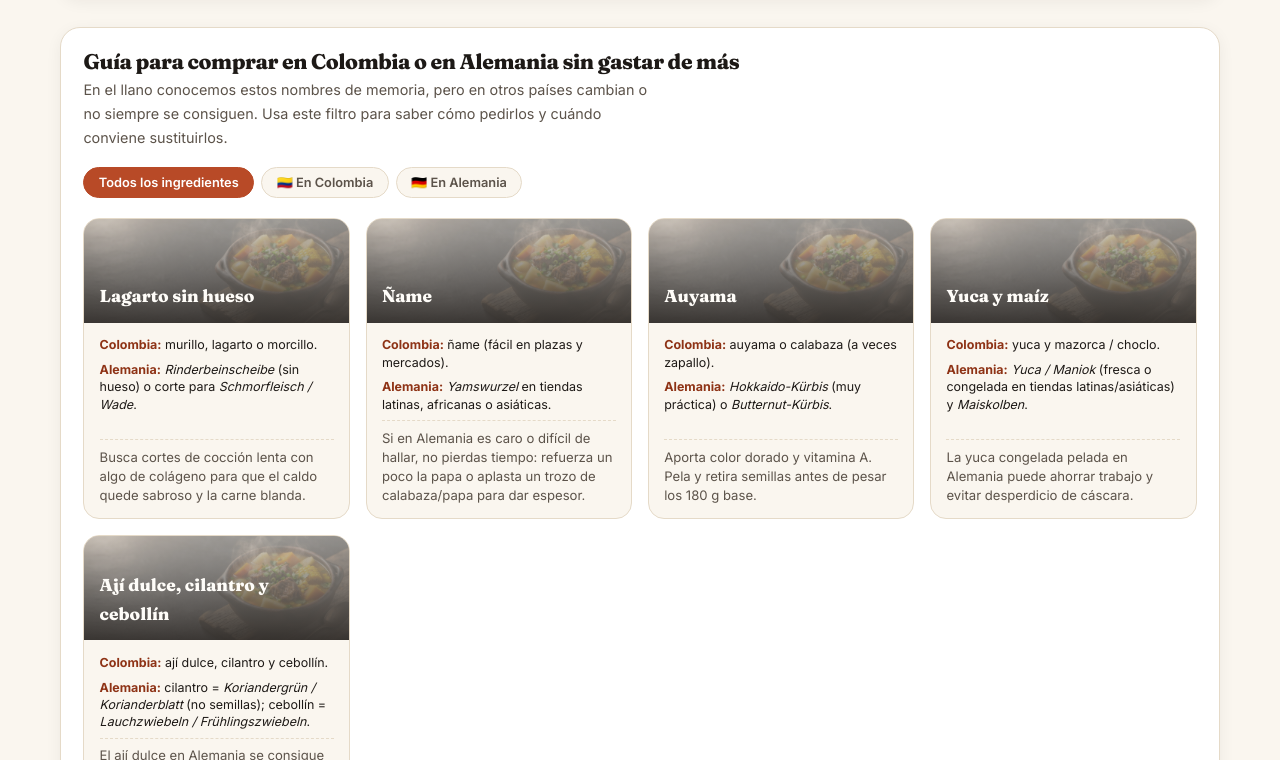
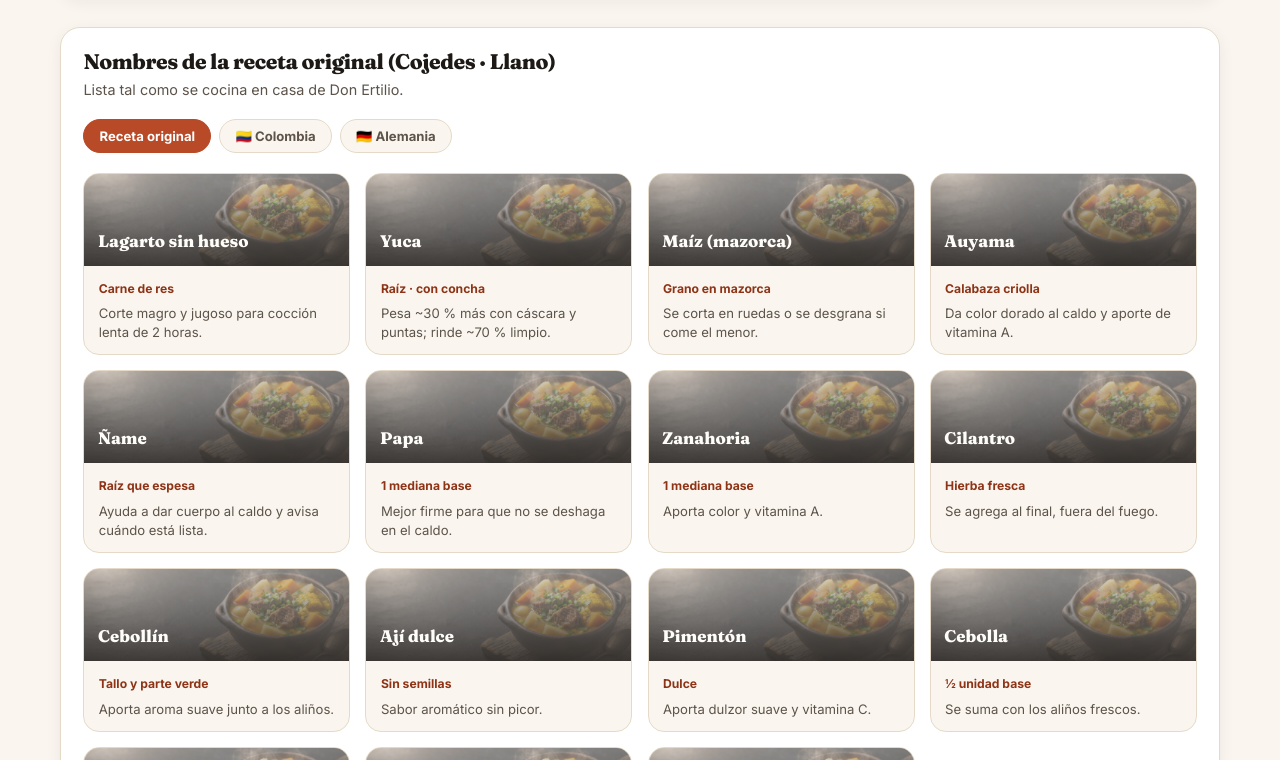
Before and after one commit to Dougs89/Recetas, a plain HTML site: page index.html in a window 1280 px wide. Shown: the part 2040-2800 px from the top of the page. Drawn offline with Linux system fonts and the light colour scheme.

Commit message:
Revise index.html for better layout and content
Updated HTML structure and styling for recipe page, including improved descriptions and responsive design elements.

```diff
--- a/index.html
+++ b/index.html
@@ -4,7 +4,7 @@
 <meta charset="UTF-8">
 <meta name="viewport" content="width=device-width, initial-scale=1.0">
 <title>Sopa Criolla de Res de Don Ertilio · Recetas del Llano</title>
-<meta name="description" content="Sopa Criolla de Res de Don Ertilio: receta ajustable a cualquier número de personas, equivalencias para Colombia y Alemania, guía de cocción y porción infantil.">
+<meta name="description" content="Sopa Criolla de Res de Don Ertilio: receta ajustable a cualquier número de personas, nombres de ingredientes en receta original, Colombia y Alemania, reloj de cocción y porción infantil.">
 <meta name="theme-color" content="#B84A27">
 <link rel="preconnect" href="https://fonts.googleapis.com">
 <link rel="preconnect" href="https://fonts.gstatic.com" crossorigin>
@@ -46,7 +46,7 @@ body{
 
 h1,h2,h3,.brand-name{font-family:'Fraunces',Georgia,serif;line-height:1.08;letter-spacing:-.02em}
 img{display:block;max-width:100%}
-.wrap{width:min(100% - 2rem,var(--max));margin-inline:auto}
+.wrap{width:min(100% - clamp(2rem, 5vw, 4.5rem), var(--max));margin-inline:auto}
 
 /* Barra de progreso de lectura */
 .read-progress{
@@ -83,61 +83,70 @@ img{display:block;max-width:100%}
 }
 .btn-cta:hover{background:var(--brand-dk);transform:translateY(-2px)}
 
-/* ============ 3. HERO CON FOTOGRAFÍA PROTAGONISTA ============ */
+/* ============ 3. HERO CON FOTOGRAFÍA CLARA Y MARGEN CÓMODO ============ */
 .hero{
   position:relative;overflow:hidden;color:#FFFDF9;
   min-height:min(86vh,720px);
   display:flex;align-items:center;
-  padding:clamp(3rem,6vw,4.8rem) 0;
-  background:#16110E;
+  padding:clamp(3rem,6vw,5rem) 0;
+  background:#241B15;
 }
 .hero-bg{
   position:absolute;inset:0;width:100%;height:100%;
   object-fit:cover;object-position:center;
   z-index:0;
-  transform:scale(calc(1 + var(--scroll-p, 0) * 0.08));
+  opacity:.95;
+  transform:scale(calc(1 + var(--scroll-p, 0) * 0.06));
   transition:transform .15s ease-out;
 }
 .hero-scrim{
   position:absolute;inset:0;z-index:1;pointer-events:none;
   background:
-    linear-gradient(90deg,rgba(18,13,10,.88) 0%,rgba(18,13,10,.64) 48%,rgba(18,13,10,.24) 100%),
-    linear-gradient(180deg,rgba(18,13,10,.25) 0%,rgba(18,13,10,.70) 100%);
+    linear-gradient(90deg,rgba(20,14,10,.76) 0%,rgba(20,14,10,.46) 52%,rgba(20,14,10,.12) 100%),
+    linear-gradient(180deg,rgba(20,14,10,.14) 0%,rgba(20,14,10,.48) 100%);
 }
 @media(max-width:880px){
   .hero{min-height:auto;padding:2.6rem 0 3.2rem}
   .hero-scrim{
-    background:linear-gradient(180deg,rgba(18,13,10,.72) 0%,rgba(18,13,10,.88) 100%);
+    background:linear-gradient(180deg,rgba(20,14,10,.56) 0%,rgba(20,14,10,.78) 100%);
   }
 }
 
 .hero-grid{
   position:relative;z-index:2;
   display:grid;grid-template-columns:1.25fr .75fr;
-  gap:clamp(1.6rem,4vw,3.2rem);align-items:end;
+  gap:clamp(1.8rem,4vw,3.4rem);align-items:end;
   width:100%;
 }
-@media(max-width:880px){.hero-grid{grid-template-columns:1fr;align-items:start}}
+.hero-copy{padding-left:clamp(.25rem, 1.5vw, 1.25rem)}
+@media(max-width:880px){
+  .hero-grid{grid-template-columns:1fr;align-items:start}
+  .hero-copy{padding-left:0}
+}
 
 .eyebrow{
   display:inline-block;font-size:.72rem;font-weight:700;letter-spacing:.18em;
-  text-transform:uppercase;color:#F5B867;margin-bottom:.8rem;
+  text-transform:uppercase;color:#FFD089;margin-bottom:.8rem;
+  text-shadow:0 1px 8px rgba(0,0,0,.45);
 }
 .hero h1{
-  font-size:clamp(2.2rem,5.5vw,3.75rem);font-weight:800;margin-bottom:.8rem;
+  font-size:clamp(2.2rem,5.4vw,3.7rem);font-weight:800;margin-bottom:.8rem;
   text-wrap:balance;
+  text-shadow:0 2px 14px rgba(0,0,0,.45);
 }
-.hero h1 em{font-style:italic;color:#F5B867}
+.hero h1 em{font-style:italic;color:#FFD089}
 
 .tagline{
   font-family:'Fraunces',Georgia,serif;font-style:italic;font-weight:600;
-  font-size:clamp(1rem,2vw,1.25rem);color:#FDE4B4;
+  font-size:clamp(1rem,2vw,1.25rem);color:#FFF1D0;
   margin-bottom:1rem;padding-left:.95rem;border-left:3px solid var(--amber);
   max-width:44ch;
+  text-shadow:0 1px 8px rgba(0,0,0,.45);
 }
 .hero-lead{
   font-size:clamp(.96rem,1.8vw,1.06rem);
-  color:rgba(255,253,249,.92);max-width:48ch;margin-bottom:1.45rem;
+  color:#FFFDF9;max-width:46ch;margin-bottom:1.45rem;
+  text-shadow:0 1px 10px rgba(0,0,0,.45);
 }
 .hero-actions{display:flex;flex-wrap:wrap;gap:.8rem;margin-bottom:1.35rem}
 .btn-hero{
@@ -145,38 +154,40 @@ img{display:block;max-width:100%}
   background:var(--amber);color:#1D1916;text-decoration:none;
   font-weight:700;font-size:.92rem;padding:.72rem 1.35rem;border-radius:999px;
   transition:transform .2s,background .2s;
+  box-shadow:0 8px 20px rgba(0,0,0,.28);
 }
 .btn-hero:hover{background:#E79A3B;transform:translateY(-2px)}
 .btn-ghost{
   display:inline-flex;align-items:center;gap:.45rem;
   color:#FFFDF9;text-decoration:none;font-weight:600;font-size:.9rem;
   padding:.7rem 1.15rem;border-radius:999px;
-  border:1px solid rgba(255,253,249,.32);background:rgba(255,253,249,.08);
+  border:1px solid rgba(255,253,249,.4);background:rgba(20,14,10,.45);
   transition:background .2s;
 }
-.btn-ghost:hover{background:rgba(255,253,249,.18)}
+.btn-ghost:hover{background:rgba(20,14,10,.68)}
 
 .badges{display:flex;flex-wrap:wrap;gap:.45rem}
 .badge{
   font-size:.76rem;font-weight:600;padding:.36rem .78rem;border-radius:999px;
-  background:rgba(255,253,249,.12);border:1px solid rgba(255,253,249,.22);color:#FFFDF9;
+  background:rgba(20,14,10,.48);border:1px solid rgba(255,253,249,.28);color:#FFFDF9;
+  backdrop-filter:blur(4px);
 }
 
 .ficha-compacta{
   display:grid;grid-template-columns:1fr 1fr;gap:.75rem;
-  background:rgba(22,17,14,.65);
-  border:1px solid rgba(255,253,249,.18);
+  background:rgba(20,14,10,.58);
+  border:1px solid rgba(255,253,249,.22);
   border-radius:20px;padding:1.1rem;
   backdrop-filter:blur(8px);-webkit-backdrop-filter:blur(8px);
 }
-.ficha-pill{padding:.65rem .75rem;border-radius:14px;background:rgba(255,253,249,.06)}
+.ficha-pill{padding:.65rem .75rem;border-radius:14px;background:rgba(255,253,249,.08)}
 .ficha-pill strong{display:block;font-family:'Fraunces',serif;font-size:1.3rem;font-weight:800;color:#FFFDF9;line-height:1.1}
-.ficha-pill span{font-size:.74rem;color:rgba(255,253,249,.78)}
+.ficha-pill span{font-size:.74rem;color:rgba(255,253,249,.85)}
 
 /* ============ 4. SECCIONES ============ */
 section{padding:clamp(2.8rem,6vw,4.6rem) 0}
 .sec-head{max-width:64ch;margin-bottom:clamp(1.5rem,3vw,2.2rem)}
-.sec-head .eyebrow{color:var(--brand);margin-bottom:.5rem}
+.sec-head .eyebrow{color:var(--brand);margin-bottom:.5rem;text-shadow:none}
 .sec-head h2{font-size:clamp(1.65rem,3.8vw,2.45rem);font-weight:800;margin-bottom:.65rem;text-wrap:balance}
 .sec-head p{color:var(--ink-soft);font-size:1rem}
 
@@ -255,7 +266,7 @@ table.tbl tbody tr:hover{background:#FCF9F3}
   .tbl-wrap{background:transparent;border:0;box-shadow:none}
 }
 
-/* ============ 7. GUÍA DE EQUIVALENCIAS (COJEDES · COLOMBIA · ALEMANIA) ============ */
+/* ============ 7. PESTAÑAS CON CONTENIDO PROPIO POR REGIÓN ============ */
 .visual-guide-box{
   margin-top:1.8rem;
   background:var(--paper);border:1px solid var(--line);border-radius:var(--radius);
@@ -265,39 +276,37 @@ table.tbl tbody tr:hover{background:#FCF9F3}
 .vg-header h3{font-size:1.32rem;font-weight:800;color:var(--ink);margin-bottom:.3rem}
 .vg-header p{font-size:.9rem;color:var(--ink-soft);max-width:64ch}
 
-.filter-pills{display:flex;flex-wrap:wrap;gap:.45rem;margin-bottom:1.2rem}
+.filter-pills{display:flex;flex-wrap:wrap;gap:.5rem;margin-bottom:1.25rem}
 .pill-btn{
   border:1px solid var(--line);background:var(--cream);color:var(--ink-soft);
-  font-family:inherit;font-size:.8rem;font-weight:600;padding:.45rem .9rem;
+  font-family:inherit;font-size:.82rem;font-weight:700;padding:.48rem .95rem;
   border-radius:999px;cursor:pointer;transition:all .2s;
 }
 .pill-btn:hover{border-color:var(--brand);color:var(--brand)}
 .pill-btn.active{background:var(--brand);border-color:var(--brand);color:#fff}
 
-.ing-grid{display:grid;grid-template-columns:repeat(auto-fill,minmax(260px,1fr));gap:1rem}
+.ing-grid{display:grid;grid-template-columns:repeat(auto-fill,minmax(230px,1fr));gap:.95rem}
 .ing-card{
   border:1px solid var(--line);border-radius:16px;overflow:hidden;
   background:var(--cream);display:flex;flex-direction:column;
   transition:transform .25s,box-shadow .25s;
 }
 .ing-card:hover{transform:translateY(-3px);box-shadow:var(--shadow-sm)}
-.ing-card.hidden{display:none}
 .ing-thumb{
-  height:104px;position:relative;overflow:hidden;
-  display:flex;align-items:flex-end;padding:.75rem .95rem;
+  height:92px;position:relative;overflow:hidden;
+  display:flex;align-items:flex-end;padding:.65rem .85rem;
 }
 .ing-thumb img{
-  position:absolute;inset:0;width:100%;height:100%;object-fit:cover;opacity:.34;
+  position:absolute;inset:0;width:100%;height:100%;object-fit:cover;opacity:.48;
 }
 .ing-thumb::after{
   content:"";position:absolute;inset:0;
-  background:linear-gradient(180deg,rgba(29,25,22,.15) 0%,rgba(29,25,22,.82) 100%);
+  background:linear-gradient(180deg,rgba(29,25,22,.1) 0%,rgba(29,25,22,.78) 100%);
 }
-.ing-thumb span{position:relative;z-index:1;color:#FFFDF9;font-family:'Fraunces',serif;font-size:1.08rem;font-weight:800}
-.ing-body{padding:.85rem .95rem;flex:1;display:flex;flex-direction:column;gap:.45rem}
-.ing-region{font-size:.78rem;color:var(--ink);line-height:1.4}
-.ing-region strong{color:var(--brand-dk)}
-.ing-tip{font-size:.82rem;color:var(--ink-soft);line-height:1.45;border-top:1px dashed var(--line);padding-top:.45rem;margin-top:auto}
+.ing-thumb span{position:relative;z-index:1;color:#FFFDF9;font-family:'Fraunces',serif;font-size:1.05rem;font-weight:800}
+.ing-body{padding:.8rem .9rem;flex:1;display:flex;flex-direction:column;gap:.35rem}
+.ing-sub{font-size:.76rem;font-weight:700;color:var(--brand-dk)}
+.ing-desc{font-size:.82rem;color:var(--ink-soft);line-height:1.42}
 
 /* ============ 8. BALANCE NUTRICIONAL ============ */
 .bal-grid{display:grid;grid-template-columns:repeat(auto-fit,minmax(235px,1fr));gap:1rem}
@@ -374,7 +383,7 @@ table.tbl tbody tr:hover{background:#FCF9F3}
 .kids-list li{display:flex;gap:.75rem;align-items:flex-start;background:rgba(255,255,255,.08);border:1px solid rgba(255,255,255,.14);border-radius:14px;padding:.8rem 1rem;font-size:.92rem}
 .kids-list .tick{flex:0 0 auto;width:1.35rem;height:1.35rem;border-radius:50%;background:var(--amber);color:#1D1916;display:grid;place-items:center;font-size:.75rem;font-weight:900;margin-top:.1rem}
 
-/* ============ 11. REPERTORIO DE RECETAS (LLANO Y DECEMBRINAS) ============ */
+/* ============ 11. REPERTORIO DE RECETAS ============ */
 .series-grid{display:grid;grid-template-columns:repeat(auto-fit,minmax(250px,1fr));gap:1rem}
 .series-card{
   background:var(--paper);border:1px solid var(--line);border-radius:18px;
@@ -428,7 +437,7 @@ footer strong{color:#FFFDF9;font-family:'Fraunces',serif;font-size:1rem}
     <div class="brand-name"><span class="brand-dot"></span> Recetas de Don Ertilio</div>
     <nav class="nav">
       <a href="#ingredientes">Ingredientes</a>
-      <a href="#guia-visual">Colombia y Alemania</a>
+      <a href="#guia-visual">Nombres por región</a>
       <a href="#nutricion">Nutrición</a>
       <a href="#preparacion">Preparación</a>
       <a href="#menor">Para el menor</a>
@@ -443,7 +452,7 @@ footer strong{color:#FFFDF9;font-family:'Fraunces',serif;font-size:1rem}
   <div class="hero-scrim" aria-hidden="true"></div>
 
   <div class="wrap hero-grid">
-    <div>
+    <div class="hero-copy">
       <span class="eyebrow">Cojedes · Cocina del Llano al Mundo</span>
       <h1>Sopa Criolla de Res <em>de Don Ertilio</em></h1>
       <p class="tagline">«Compra justo, cocina una vez, come bien, sin que falte ni que sobre.»</p>
@@ -453,12 +462,12 @@ footer strong{color:#FFFDF9;font-family:'Fraunces',serif;font-size:1rem}
       </p>
       <div class="hero-actions">
         <a class="btn-hero" href="#ingredientes">Ajustar porciones →</a>
-        <a class="btn-ghost" href="#guia-visual">Ver nombres en Colombia y Alemania</a>
+        <a class="btn-ghost" href="#guia-visual">Ver nombres por país</a>
       </div>
       <div class="badges">
         <span class="badge">🍲 Porciones ajustables</span>
         <span class="badge">⏱️ 02h:00min cocción</span>
-        <span class="badge">🌍 Guía CO / DE</span>
+        <span class="badge">🌍 Receta · CO · DE</span>
         <span class="badge">👶 Apta para niños</span>
       </div>
     </div>
@@ -586,65 +595,20 @@ footer strong{color:#FFFDF9;font-family:'Fraunces',serif;font-size:1rem}
       </table>
     </div>
 
-    <!-- Guía por destino: Colombia y Alemania -->
+    <!-- Pestañas con contenido distinto por región -->
     <div class="visual-guide-box fade" id="guia-visual">
       <div class="vg-header">
-        <h3>Guía para comprar en Colombia o en Alemania sin gastar de más</h3>
-        <p>En el llano conocemos estos nombres de memoria, pero en otros países cambian o no siempre se consiguen. Usa este filtro para saber cómo pedirlos y cuándo conviene sustituirlos.</p>
+        <h3 id="regionTitle">Nombres de la receta original (Cojedes · Llano)</h3>
+        <p id="regionDesc">Así se llaman en la receta base de Don Ertilio. Cambia de pestaña para ver cómo se conocen en Colombia o en Alemania.</p>
       </div>
 
-      <div class="filter-pills" role="tablist" aria-label="Filtrar guía por país o tipo">
-        <button type="button" class="pill-btn active" data-filter="all">Todos los ingredientes</button>
-        <button type="button" class="pill-btn" data-filter="colombia">🇨🇴 En Colombia</button>
-        <button type="button" class="pill-btn" data-filter="alemania">🇩🇪 En Alemania</button>
+      <div class="filter-pills" role="tablist" aria-label="Nombres de ingredientes por región">
+        <button type="button" class="pill-btn active" data-region="receta">Receta original</button>
+        <button type="button" class="pill-btn" data-region="colombia">🇨🇴 Colombia</button>
+        <button type="button" class="pill-btn" data-region="alemania">🇩🇪 Alemania</button>
       </div>
 
-      <div class="ing-grid">
-        <article class="ing-card" data-cat="colombia alemania">
-          <div class="ing-thumb"><img src="images/sopa.jpg" alt=""><span>Lagarto sin hueso</span></div>
-          <div class="ing-body">
-            <div class="ing-region"><strong>Colombia:</strong> murillo, lagarto o morcillo.</div>
-            <div class="ing-region"><strong>Alemania:</strong> <em>Rinderbeinscheibe</em> (sin hueso) o corte para <em>Schmorfleisch / Wade</em>.</div>
-            <p class="ing-tip">Busca cortes de cocción lenta con algo de colágeno para que el caldo quede sabroso y la carne blanda.</p>
-          </div>
-        </article>
-
-        <article class="ing-card" data-cat="colombia alemania">
-          <div class="ing-thumb"><img src="images/sopa.jpg" alt=""><span>Ñame</span></div>
-          <div class="ing-body">
-            <div class="ing-region"><strong>Colombia:</strong> ñame (fácil en plazas y mercados).</div>
-            <div class="ing-region"><strong>Alemania:</strong> <em>Yamswurzel</em> en tiendas latinas, africanas o asiáticas.</div>
-            <p class="ing-tip">Si en Alemania es caro o difícil de hallar, no pierdas tiempo: refuerza un poco la papa o aplasta un trozo de calabaza/papa para dar espesor.</p>
-          </div>
-        </article>
-
-        <article class="ing-card" data-cat="colombia alemania">
-          <div class="ing-thumb"><img src="images/sopa.jpg" alt=""><span>Auyama</span></div>
-          <div class="ing-body">
-            <div class="ing-region"><strong>Colombia:</strong> auyama o calabaza (a veces zapallo).</div>
-            <div class="ing-region"><strong>Alemania:</strong> <em>Hokkaido-Kürbis</em> (muy práctica) o <em>Butternut-Kürbis</em>.</div>
-            <p class="ing-tip">Aporta color dorado y vitamina A. Pela y retira semillas antes de pesar los 180 g base.</p>
-          </div>
-        </article>
-
-        <article class="ing-card" data-cat="colombia alemania">
-          <div class="ing-thumb"><img src="images/sopa.jpg" alt=""><span>Yuca y maíz</span></div>
-          <div class="ing-body">
-            <div class="ing-region"><strong>Colombia:</strong> yuca y mazorca / choclo.</div>
-            <div class="ing-region"><strong>Alemania:</strong> <em>Yuca / Maniok</em> (fresca o congelada en tiendas latinas/asiáticas) y <em>Maiskolben</em>.</div>
-            <p class="ing-tip">La yuca congelada pelada en Alemania puede ahorrar trabajo y evitar desperdicio de cáscara.</p>
-          </div>
-        </article>
-
-        <article class="ing-card" data-cat="alemania">
-          <div class="ing-thumb"><img src="images/sopa.jpg" alt=""><span>Ají dulce, cilantro y cebollín</span></div>
-          <div class="ing-body">
-            <div class="ing-region"><strong>Colombia:</strong> ají dulce, cilantro y cebollín.</div>
-            <div class="ing-region"><strong>Alemania:</strong> cilantro = <em>Koriandergrün / Korianderblatt</em> (no semillas); cebollín = <em>Lauchzwiebeln / Frühlingszwiebeln</em>.</div>
-            <p class="ing-tip">El ají dulce en Alemania se consigue en tiendas latinas; si no hay, usa <em>Spitzpaprika</em> (pimiento dulce) y nunca chile picante (<em>scharf</em>).</p>
-          </div>
-        </article>
-      </div>
+      <div class="ing-grid" id="regionGrid"></div>
     </div>
 
     <div class="callout">
@@ -984,27 +948,106 @@ footer strong{color:#FFFDF9;font-family:'Fraunces',serif;font-size:1rem}
   update();
 })();
 
-/* 2. Filtro de equivalencias por región */
+/* 2. Pestañas de ingredientes con nombres y notas propias de cada región */
 (function () {
-  const buttons = document.querySelectorAll('.pill-btn');
-  const cards = document.querySelectorAll('.ing-card');
+  const dataByRegion = {
+    receta: {
+      title: 'Nombres de la receta original (Cojedes · Llano)',
+      desc: 'Lista tal como se cocina en casa de Don Ertilio.',
+      items: [
+        ['Lagarto sin hueso', 'Carne de res', 'Corte magro y jugoso para cocción lenta de 2 horas.'],
+        ['Yuca', 'Raíz · con concha', 'Pesa ~30 % más con cáscara y puntas; rinde ~70 % limpio.'],
+        ['Maíz (mazorca)', 'Grano en mazorca', 'Se corta en ruedas o se desgrana si come el menor.'],
+        ['Auyama', 'Calabaza criolla', 'Da color dorado al caldo y aporte de vitamina A.'],
+        ['Ñame', 'Raíz que espesa', 'Ayuda a dar cuerpo al caldo y avisa cuándo está lista.'],
+        ['Papa', '1 mediana base', 'Mejor firme para que no se deshaga en el caldo.'],
+        ['Zanahoria', '1 mediana base', 'Aporta color y vitamina A.'],
+        ['Cilantro', 'Hierba fresca', 'Se agrega al final, fuera del fuego.'],
+        ['Cebollín', 'Tallo y parte verde', 'Aporta aroma suave junto a los aliños.'],
+        ['Ají dulce', 'Sin semillas', 'Sabor aromático sin picor.'],
+        ['Pimentón', 'Dulce', 'Aporta dulzor suave y vitamina C.'],
+        ['Cebolla', '½ unidad base', 'Se suma con los aliños frescos.'],
+        ['Ajo', '3 dientes (~9 g)', 'Machacado en trocitos pequeños.'],
+        ['Comino', '½ cdta (~1,2 g)', 'Uso moderado cuando comen niños.'],
+        ['Sal', '1½ cdta rasas (~8 g)', 'Ajustar por etapas y separar el plato del menor antes.']
+      ]
+    },
+    colombia: {
+      title: 'Cómo se llaman en Colombia',
+      desc: 'Nombres habituales en plazas de mercado y supermercados de Colombia.',
+      items: [
+        ['Murillo / Lagarto', 'Carne de res', 'Pídelo sin hueso o deshuesado para cocción lenta.'],
+        ['Yuca', 'Yuca fresca', 'Nombre igual; compra fresca para mejor textura.'],
+        ['Mazorca / Choclo', 'Maíz en mazorca', 'Se usa en ruedas o desgranado.'],
+        ['Auyama / Calabaza', 'Calabaza', 'Conocida como auyama o calabaza (según región).'],
+        ['Ñame', 'Ñame', 'Común en mercados y plazas de abastos.'],
+        ['Papa', 'Papa', 'Elige variedad firme que conserve la forma.'],
+        ['Zanahoria', 'Zanahoria', 'Nombre igual en todo el país.'],
+        ['Cilantro', 'Cilantro', 'Se añade al final, fuera del fuego.'],
+        ['Cebollín / Cebolla larga', 'Tallo verde y blanco', 'Muy habitual en cocinas colombianas.'],
+        ['Ají dulce', 'Ají dulce', 'Se halla en plazas o tiendas latinas; sin picor.'],
+        ['Pimentón', 'Pimentón', 'Nombre igual al de la receta base.'],
+        ['Cebolla cabezona', 'Cebolla', 'La cebolla redonda de uso diario.'],
+        ['Ajo', 'Ajo', 'Dientes frescos machacados.'],
+        ['Comino', 'Comino', 'Uso moderado si hay niños en la mesa.'],
+        ['Sal', 'Sal', 'Salar por etapas y apartar la porción infantil antes.']
+      ]
+    },
+    alemania: {
+      title: 'Cómo pedirlos o buscarlos en Alemania',
+      desc: 'Términos en alemán y equivalencias prácticas para comprar sin perder tiempo ni dinero.',
+      items: [
+        ['Rinderbeinscheibe ohne Knochen', 'Lagarto / morcillo sin hueso', 'O corte de res para estofado (Schmorfleisch / Wade).'],
+        ['Yuca / Maniok', 'Yuca', 'En tiendas latinas, africanas o asiáticas (fresca o congelada).'],
+        ['Maiskolben', 'Mazorca de maíz', 'En temporada o congelado/al vacío.'],
+        ['Hokkaido-Kürbis', 'Auyama / calabaza', 'Muy práctico y sabroso; también Butternut-Kürbis.'],
+        ['Yamswurzel (Yam)', 'Ñame', 'En tiendas latinas/afro/asiáticas; si no hay, refuerza con papa.'],
+        ['Kartoffeln', 'Papa', 'Busca variedad festkochend o vorwiegend festkochend.'],
+        ['Möhren / Karotten', 'Zanahoria', 'Disponible todo el año.'],
+        ['Koriandergrün', 'Cilantro (hoja fresca)', 'Pide Korianderblatt/grün, no semillas molidas.'],
+        ['Frühlingszwiebeln', 'Cebollín', 'También Lauchzwiebeln; suave para la sopa.'],
+        ['Milder Spitzpaprika', 'Ají dulce (equivalente)', 'Pimiento dulce alargado sin picor (no scharf).'],
+        ['Paprika', 'Pimentón', 'Pimiento rojo o verde dulce.'],
+        ['Zwiebel', 'Cebolla', 'Cebolla común de cocina.'],
+        ['Knoblauch', 'Ajo', 'Dientes de ajo frescos.'],
+        ['Kreuzkümmel', 'Comino', 'Es el comino real (Cumin); usa poco si hay niños.'],
+        ['Salz', 'Sal', 'Ajusta al final tras separar el plato del menor.']
+      ]
+    }
+  };
+
+  const buttons = document.querySelectorAll('.pill-btn[data-region]');
+  const titleEl = document.getElementById('regionTitle');
+  const descEl = document.getElementById('regionDesc');
+  const gridEl = document.getElementById('regionGrid');
+
+  function renderRegion(regionKey) {
+    const cfg = dataByRegion[regionKey] || dataByRegion.receta;
+    titleEl.textContent = cfg.title;
+    descEl.textContent = cfg.desc;
+
+    gridEl.innerHTML = cfg.items.map(function (row) {
+      return (
+        '<article class="ing-card">' +
+          '<div class="ing-thumb"><img src="images/sopa.jpg" alt=""><span>' + row[0] + '</span></div>' +
+          '<div class="ing-body">' +
+            '<div class="ing-sub">' + row[1] + '</div>' +
+            '<p class="ing-desc">' + row[2] + '</p>' +
+          '</div>' +
+        '</article>'
+      );
+    }).join('');
+  }
 
   buttons.forEach(function (btn) {
     btn.addEventListener('click', function () {
-      const filter = btn.dataset.filter;
       buttons.forEach(function (b) { b.classList.remove('active'); });
       btn.classList.add('active');
-
-      cards.forEach(function (card) {
-        const cats = (card.dataset.cat || '').split(' ');
-        if (filter === 'all' || cats.includes(filter)) {
-          card.classList.remove('hidden');
-        } else {
-          card.classList.add('hidden');
-        }
-      });
+      renderRegion(btn.dataset.region);
     });
   });
+
+  renderRegion('receta');
 })();
 
 /* 3. Scroll: barra de lectura, zoom sutil de foto y paso activo */
```
